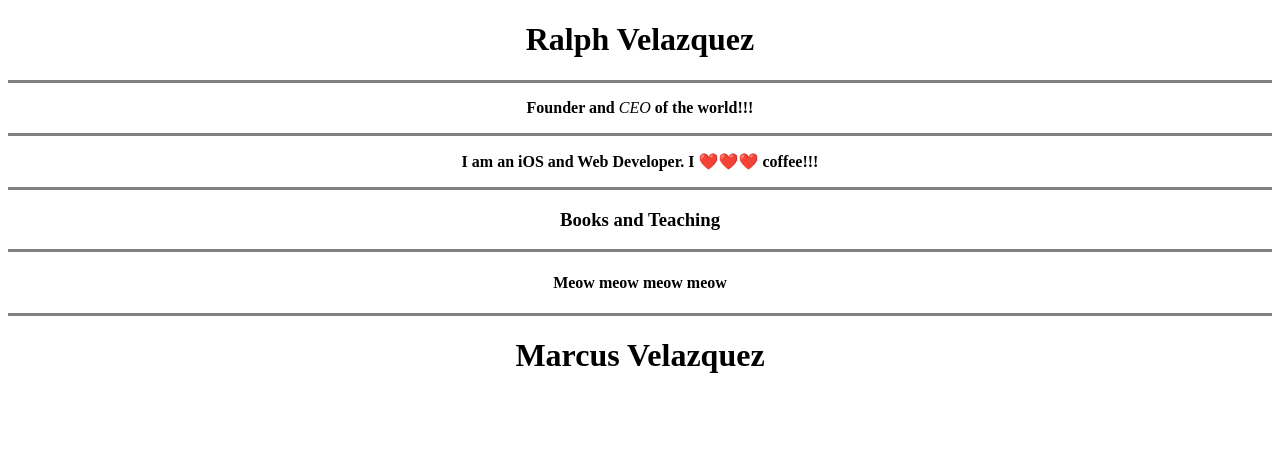
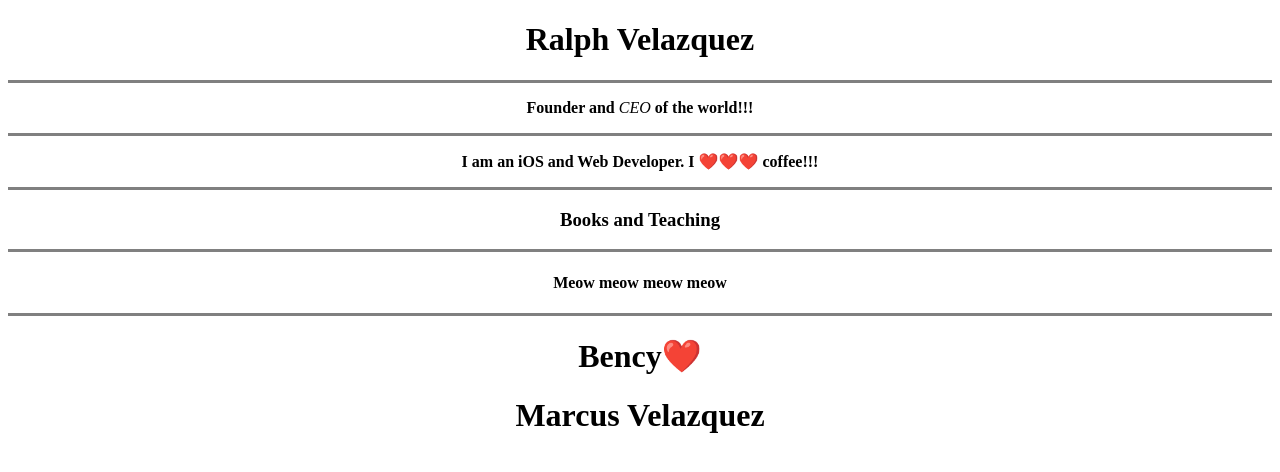
Before and after one commit to rvelazquezjr/WebDev2021, a plain HTML site: page index.html in a window 1280 px wide. Drawn offline with Linux system fonts and the light colour scheme.

Commit message:
my poodin

```diff
--- a/index.html
+++ b/index.html
@@ -31,6 +31,14 @@
   <div>
     <center>
       <h1>
+        Bency❤️
+      </h1>
+    </center>
+  </div>
+
+  <div>
+    <center>
+      <h1>
         <strong>
           Marcus Velazquez
         </strong>
```
